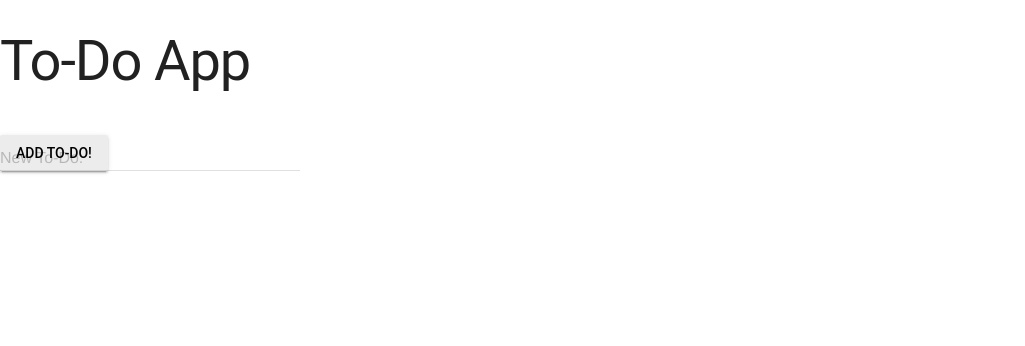
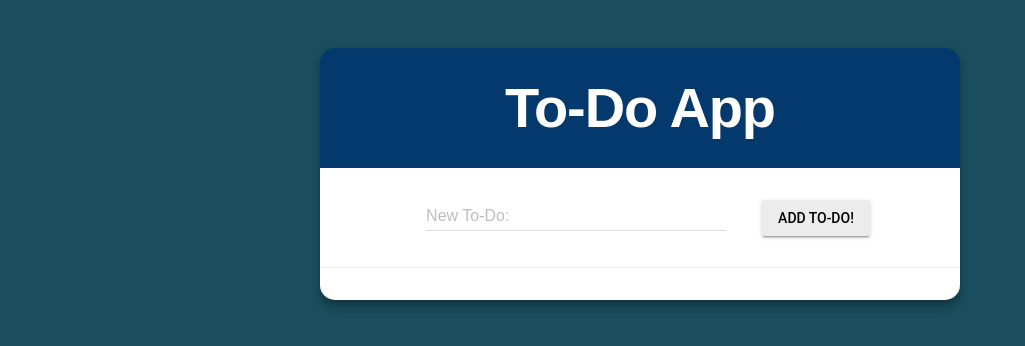
Before and after one commit to mikemarin/6.5-TodoApp, a plain HTML site: page index.html in a window 1280 px wide. Shown: the whole page, without its empty margins (0-1025 px from the left). Drawn offline with nearby package versions, Linux system fonts and the light colour scheme.

```diff
--- a/index.html
+++ b/index.html
@@ -14,23 +14,41 @@
   	<link href="https://maxcdn.bootstrapcdn.com/font-awesome/4.7.0/css/font-awesome.min.css" rel="stylesheet">
 
     <!-- Custom Styles -->
+  	<link href="styles/reset.css" rel="stylesheet">
     <link href="styles/style.css" rel="stylesheet">
 
   </head>
   <body>
+    <div class="app-wrapper mdl-shadow--2dp through mdl-shadow--8dp">
 
+      <header class="h1-header">
         <h1>To-Do App</h1>
+      </header>
+
+
 
       <form id="addToDoForm">
+        <div class="formLeft" class="">
           <div class="mdl-textfield mdl-js-textfield mdl-textfield--floating-label">
+            <input class="mdl-textfield__input" type="text" id="newToDoText">
             <label class="mdl-textfield__label" for="newToDoText">New To-Do:</label>
-        <input class="mdl-textfield__input" type="text" id="newToDoText">
+          </div>
+        </div>
+        <div class="formRight">
           <button class="mdl-button mdl-js-button mdl-button--raised" type="submit">Add To-Do!</button>
         </div>
-    </form>
+      </form><!-- #addToDoForm END -->
+
+      <div class="underline">
+      </div>
 
       <ul id="toDoList">
-    </ul>
+      </ul><!-- #toDoList END -->
+
+      <div class="ul-Bottom">
+      </div><!-- .ul-Bottom END -->
+
+    </div>
 
     <script src="app.js"></script>
 
--- /dev/null
+++ b/styles/reset.css
@@ -0,0 +1,48 @@
+/* http://meyerweb.com/eric/tools/css/reset/
+   v2.0 | 20110126
+   License: none (public domain)
+*/
+
+html, body, div, span, applet, object, iframe,
+h1, h2, h3, h4, h5, h6, p, blockquote, pre,
+a, abbr, acronym, address, big, cite, code,
+del, dfn, em, img, ins, kbd, q, s, samp,
+small, strike, strong, sub, sup, tt, var,
+b, u, i, center,
+dl, dt, dd, ol, ul, li,
+fieldset, form, label, legend,
+table, caption, tbody, tfoot, thead, tr, th, td,
+article, aside, canvas, details, embed,
+figure, figcaption, footer, header, hgroup,
+menu, nav, output, ruby, part-, summary,
+time, mark, audio, video, svg {
+	margin: 0;
+	padding: 0;
+	border: 0;
+	font-size: 100%;
+	font: inherit;
+	vertical-align: baseline;
+}
+/* HTML5 display-role reset for older browsers */
+article, aside, details, figcaption, figure,
+footer, header, hgroup, menu, nav, part- {
+	display: block;
+}
+body {
+	line-height: 1;
+}
+ol, ul {
+	list-style: none;
+}
+blockquote, q {
+	quotes: none;
+}
+blockquote:before, blockquote:after,
+q:before, q:after {
+	content: '';
+	content: none;
+}
+table {
+	border-collapse: collapse;
+	border-spacing: 0;
+}
--- a/styles/style.css
+++ b/styles/style.css
@@ -1,67 +1,93 @@
 /*
+
+*/
+
+*, *:before, *:after {
+  box-sizing: border-box;
+}
+
+h1, p, label, li {
+  font-family: Arial, "Helvetica Neue", Helvetica, sans-serif;
+}
 
 body {
   width: 100%;
-  background-color: red;
+ xmax-width: 600px;
+  background-color: #1B4F60;
 }
 
 .app-wrapper {
   margin: 0 auto;
-  background-color: white;
-  width: 60%;
+  margin-top: 3em;
+  width: 50%;
+  border-radius: 15px;
+}
+
+.h1-header {
+  padding: 2em;
+  text-align: center;
+  justify-content: center;
+  background-color: #03396c;
+  border-top-left-radius: 15px;
+  border-top-right-radius: 15px;
 }
 
 h1 {
-  font-size: 3.5rem;
-text-align: center;
-color: green;
+  font-size: 3.5em;
+  font-weight: 600;
+  color: white;
 }
 
-xform {
-border: 1px solid black;
-}
-
-xul {
-  xwidth: 25%;
-  border: 1px solid black;
-
-  text-align: center;
-list-style-type: none;
-}
-
-
-
-xli {
-  text-decoration: none;
-}
-
-button {
-  display: block;
-  xoverflow: hidden;
+.underline {
+  border-bottom: 1px solid #EBEBEB;
 }
 
 form {
-  display: inline-block;
+  padding: 1em 1em;
+  text-align: center;
+  overflow: hidden;
+  background-color: white;
 }
 
-
-x#addToDoForm {
-  text-align: center;
+.formLeft {
+  display: inline-block;
+  padding-left: 1em;
+  padding-right: 1em;
 }
 
-xlabel[for="newToDoText"] {
-  color: orange;
+.formRight {
+  display: inline-block;
+  margin-left: 1em;
 }
 
-xinput:not([text]), xinput[type=text] {
-  background: green;
-
-} */
-
-form.mdl-textfield {
-  display: block;
+ul {
+  padding-top: 1em;
+  background-color: white;
 }
 
-button.mdl-button {
-  display: block;
+li {
+  xpadding-left: 1.5em;
+  padding: 1em;
+  padding-left: 1.5em;
+  margin-left: 1em;
+  margin-right: 1em;
+  margin-bottom: .6em;
+  background-color: #F5F5F5;
+  text-decoration: none;
+  border: 1px solid #DBDBDB;
 }
+
+li:last-child {
+  margin-bottom: 0;
+}
+
+input[type='checkbox'] {
+  margin-left: 1em;
+}
+
+.ul-Bottom {
+  height: 1em;
+  background-color: white;
+  border-bottom-left-radius: 15px;
+  border-bottom-right-radius: 15px;
+}
```
Also changed, not shown: 1 other file. Lines whose indentation alone changed are shown as unchanged.
